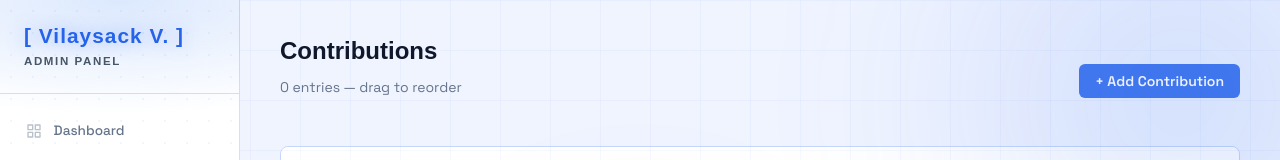
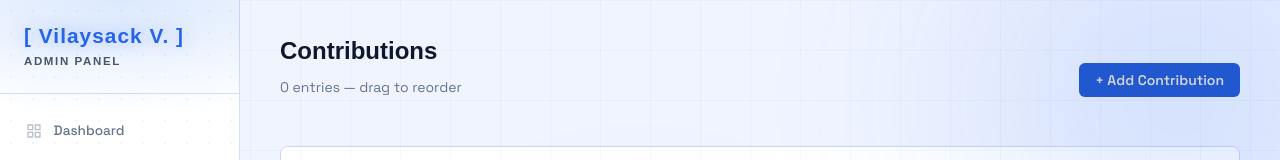
Before and after one commit to 4ss3mbl3rV/edvrc, a Nuxt app: page /manage/contributions in a window 1280 px wide. In both pictures the pointer is over the button "+ Add Contribution". Shown: the top 160 px of the page. Built offline with nearby package versions, Linux system fonts and the light colour scheme; no server answers; the database is empty; a web font is replaced by a local one.

Commit message:
Changed the css style of hovering on button create new post

```diff
--- a/assets/css/admin.css
+++ b/assets/css/admin.css
@@ -277,13 +277,14 @@
   font-size: 0.875rem;
   font-weight: 600;
   cursor: pointer;
-  transition: opacity var(--transition-fast);
+  transition: filter var(--transition-fast), transform var(--transition-fast);
   text-decoration: none;
   font-family: var(--font-body);
 }
 
 .btn-admin-primary:hover {
-  opacity: 0.85;
+  filter: brightness(0.88);
+  transform: translateY(-1px);
 }
 
 .btn-admin-secondary {
```
